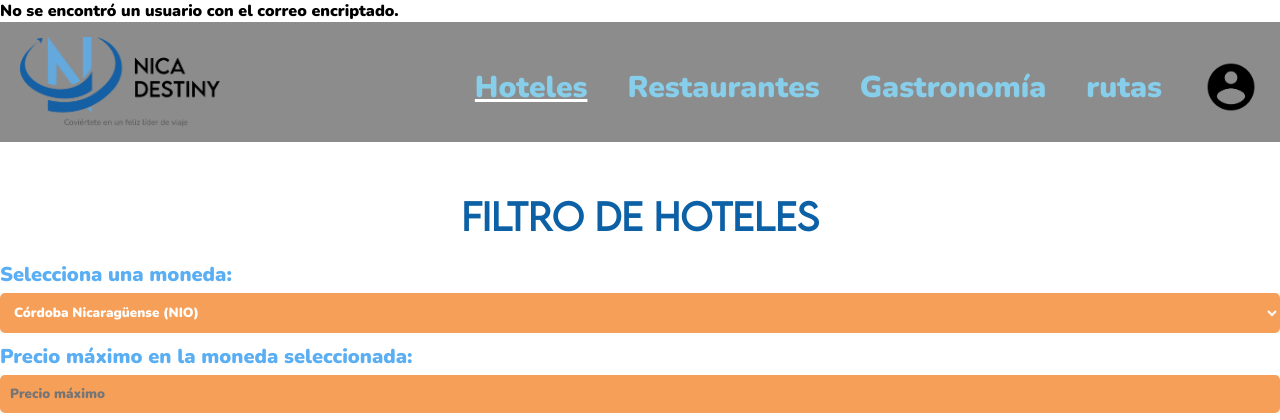
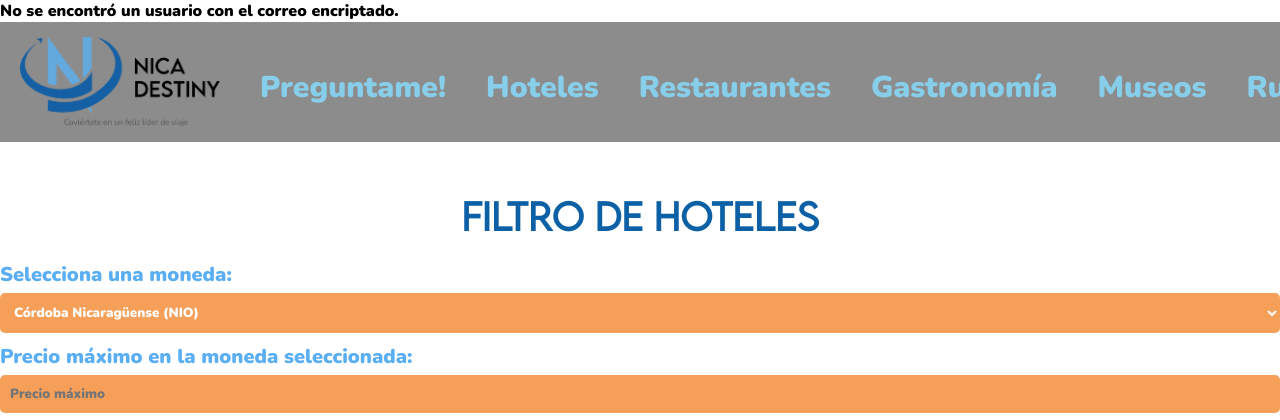
Before and after one commit to Zerofran/Casiopea.github.io, a PHP site: page /HTML/header_botones/hoteles/mostrar_producto.php in a window 1280 px wide. Shown: the top 420 px of the page. Run offline with PHP 8.4, Linux system fonts and the light colour scheme; a user stored in the database is signed in; data comes from the database, SQL or seed files in the repository.

Commit message:
v2.0
Integracion y verificacion de linkeos entre paginas

```diff
--- a/CSS/rutas.css
+++ b/CSS/rutas.css
@@ -341,8 +341,9 @@
 }
 
 
-/*----NOTAS PARA EL QUE REVISE MI CODIGO Y PARA MI----
+/*----NOTAS PARA EL QUE REVISE MI CODIGO Y PARA MI----*/
 
+/*
 Reciclar el css ahorra mucho tiempo pero siempre se me van cosas repetidas
 copie el anterior css por que requiero agretgar unos estilos extra sin afectar
 el estilo de el loby principal.
@@ -352,3 +353,4 @@
 PD:guardad el css y recargar cuando no se aplique correctamente y si no funciona poner un
    nombre diferente y llamarlo correctamente en el html
 PD:Las imagenes usadas son muy pesadas hay que vajarles la resolcion manualmente 3k es demaciado
+*/
--- a/HTML/chatbot.php
+++ b/HTML/chatbot.php
@@ -57,7 +57,7 @@
 						<li><a href="#">Restaurantes</a></li>
 						<li><a href="#">Gastronomía</a></li>
 						<li><a href="#">Museos</a></li>
-						<li><a href="#">Rutas</a></li>
+						<li><a href="rutas.php">Rutas</a></li>
 					</ul>
 				</nav>
 
@@ -83,7 +83,7 @@
 			</div>
 <		</div>
 	</main>
-  <script src="../../JS/chatbot.js"></script>
+  <script src="../JS/chatbot.js"></script>
   <script type="text/javascript" src="../../JS/menuAmburgesa.js"></script>
 </body>
 </html>
--- a/HTML/header_botones/hoteles/mostrar_producto.php
+++ b/HTML/header_botones/hoteles/mostrar_producto.php
@@ -12,10 +12,11 @@
     <title>Filtro de Hoteles</title>
 </head>
 <body>
+
     <!--HEADER - MENU-->
 
 	<header>
-        <div class="container__header">
+		<div class="container__header div__offset">
 			<div class="logo">
 				<a href="../../../HTML/p_principal.php">
 					<img src="../../../IMG/logo.png" alt="">
@@ -33,16 +34,18 @@
 			<div class="menu">
 				<nav>
 					<ul>
-                        <li><a href="#" class="btn_axes">Hoteles</a></li>
+						<li><a href="../../../HTML/chatbot.php">Preguntame!</a></li>
+						<li><a href="mostrar_producto.php">Hoteles</a></li>
 						<li><a href="#">Restaurantes</a></li>
 						<li><a href="#">Gastronomía</a></li>
-                        <li><a href="#">rutas</a></li>
+						<li><a href="#">Museos</a></li>
+						<li><a href="../../../HTML/rutas.php">Rutas</a></li>
 					</ul>
 				</nav>
 
 				<div class="socialMedia">
-                    <a href="../../admin/perfil.php">
-                        <img src="../../../IMG/user.png" alt="">
+					<a href="#">
+						<img src="../../IMG/user.png" alt="">
 					</a>
 				</div>
 			</div>
--- a/HTML/rutas.php
+++ b/HTML/rutas.php
@@ -25,7 +25,7 @@
 		<div class="container__header">
 			<div class="logo">
 				<a href="p_principal.php">
-					<img src="../../IMG/logo.png" alt="">
+					<img src="../IMG/logo.png" alt="">
 				</a>
 			</div>
 
--- a/JS/chatbot.js
+++ b/JS/chatbot.js
@@ -1,4 +1,4 @@
-const API_KEY = "NON";
+const API_KEY = "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";
 
 async function getCompletion(prompt) {
   const response = await fetch(`https://api.openai.com/v1/completions`, {
```
Lines whose indentation alone changed are shown as unchanged.
